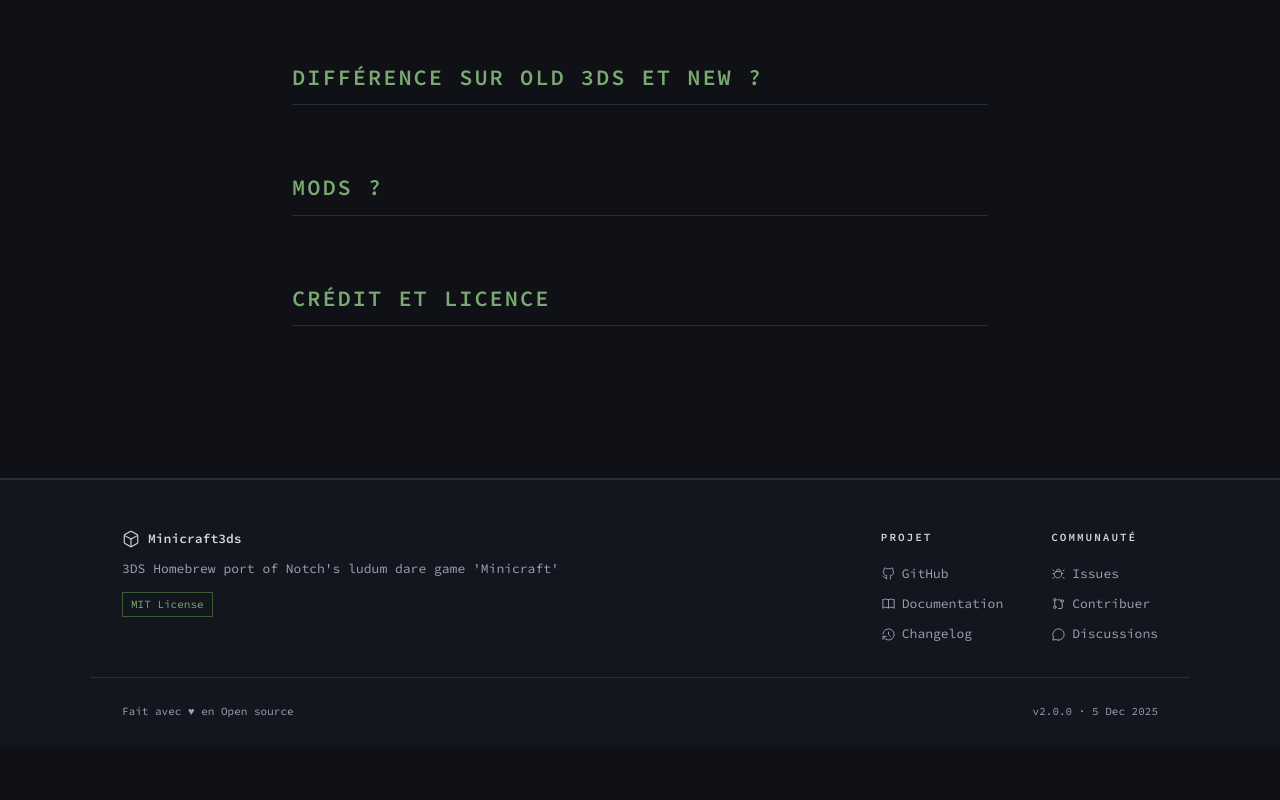
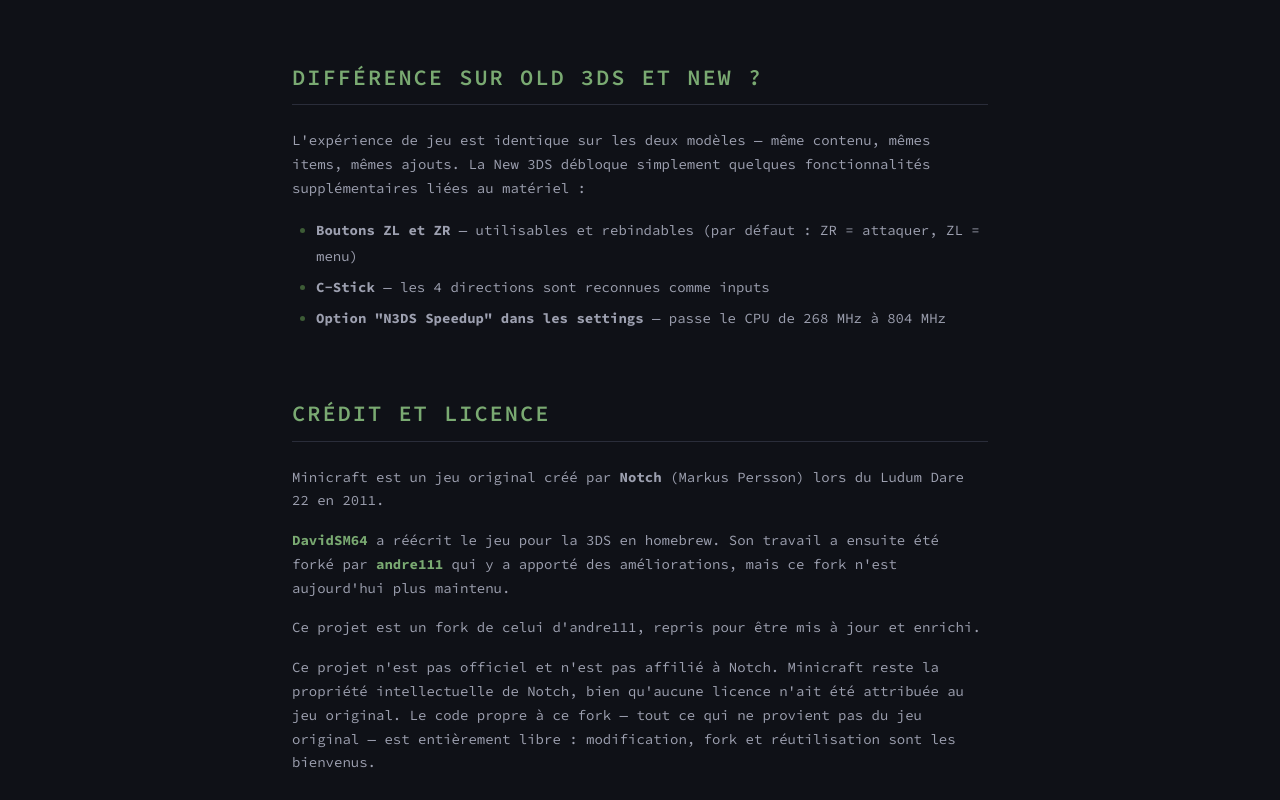
Before and after one commit to KaliLugu/minicraft3ds-web, a React (Vite) app: page / in a window 1280 px wide. Shown: the part 840-1640 px from the top of the page. Before the commit the page ends 1585 px from the top, so only its background shows below. Built offline with nearby package versions, Linux system fonts and the light colour scheme.

Commit message:
main-page

```diff
--- a/src/layout/footer.tsx
+++ b/src/layout/footer.tsx
@@ -80,7 +80,7 @@
 export function Footer({
   projectName = "MonProjet",
   description = "Un outil open source pour faire X.",
-  license = "MIT License",
+  license = "PolyForm Noncommercial",
   version = "v2.4.1",
   lastRelease = "il y a 3 jours",
   projectLinks = defaultProjectLinks,
--- a/src/pages/App.tsx
+++ b/src/pages/App.tsx
@@ -26,10 +26,33 @@
             </ul>
 
             <h2>Différence sur Old 3DS et New ?</h2>
+            <p>
+              L'expérience de jeu est identique sur les deux modèles — même contenu, mêmes items, mêmes ajouts.
+              La New 3DS débloque simplement quelques fonctionnalités supplémentaires liées au matériel :
+            </p>
+            <ul>
+              <li><strong>Boutons ZL et ZR</strong> — utilisables et rebindables (par défaut : ZR = attaquer, ZL = menu)</li>
+              <li><strong>C-Stick</strong> — les 4 directions sont reconnues comme inputs</li>
+              <li><strong>Option "N3DS Speedup" dans les settings</strong> — passe le CPU de 268 MHz à 804 MHz</li>
+            </ul>
 
-            <h2>Mods ?</h2>
+            {/* <h2>Mods ?</h2> */}
 
             <h2>Crédit et licence</h2>
+            <p>
+              Minicraft est un jeu original créé par <strong>Notch</strong> (Markus Persson) lors du Ludum Dare 22 en 2011.
+            </p>
+            <p>
+              <strong><a href="https://github.com/DavidSM64/Minicraft3DS">DavidSM64</a></strong> a réécrit le jeu pour la 3DS en homebrew.
+              Son travail a ensuite été forké par <strong><a href="https://github.com/andre111/Minicraft3DS">andre111</a></strong> qui y a apporté des améliorations, mais ce fork n'est aujourd'hui plus maintenu.
+            </p>
+            <p>
+              Ce projet est un fork de celui d'andre111, repris pour être mis à jour et enrichi.
+            </p>
+            <p>
+              Ce projet n'est pas officiel et n'est pas affilié à Notch. Minicraft reste la propriété intellectuelle de Notch, bien qu'aucune licence n'ait été attribuée au jeu original.
+              Le code propre à ce fork — tout ce qui ne provient pas du jeu original — est entièrement libre : modification, fork et réutilisation sont les bienvenus.
+            </p>
           </div>
         </section>
       </main>
@@ -37,7 +60,7 @@
       <Footer
         projectName="Minicraft3ds"
         description="3DS Homebrew port of Notch's ludum dare game 'Minicraft'"
-        license="MIT License"
+        license="PolyForm Noncommercial"
         version="v2.0.0"
         lastRelease="5 Dec 2025"
       />
```
